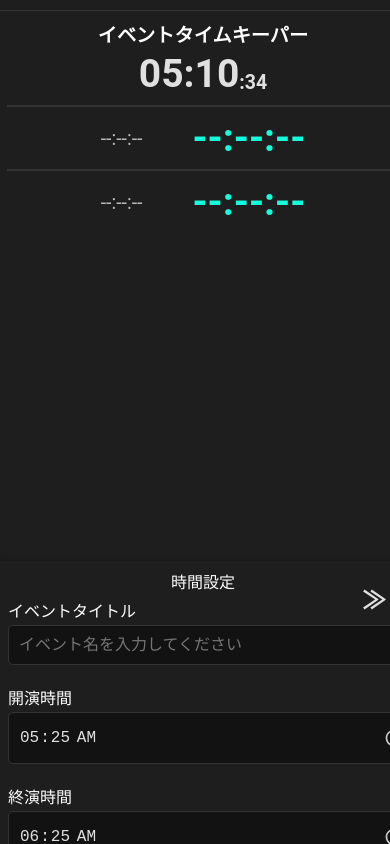
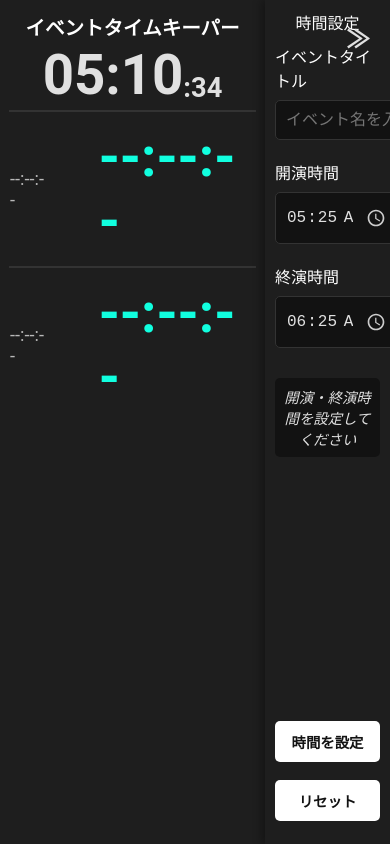
Before and after one commit to Dolphiiiin/ume-timer, a plain HTML site: page index.html in a window 390 px wide. Drawn offline with Linux system fonts and the light colour scheme.

Commit message:
fix font size

```diff
--- a/index.html
+++ b/index.html
@@ -83,36 +83,11 @@
             overflow: hidden;
         }
 
-        .current-time {
-            font-size: clamp(2rem, 8vw, 6rem);
-            font-weight: bold;
-            margin: 10px 0;
-            color: var(--text-color);
-            position: relative;
-            display: inline-block;
-        }
 
         .seconds {
             font-size: 0.5em;
             display: inline-block;
             transform: translateY(8%);
-        }
-
-        .countdown {
-            font-size: clamp(2rem, 8vw, 6rem);
-            font-weight: bold;
-            color: var(--secondary-color);
-            margin: 10px 0;
-            padding-left: 50px;
-            position: relative;
-            display: inline-block;
-        }
-
-        .target-time {
-            font-size: clamp(1rem, 4vw, 2.5rem);
-            color: var(--text-color);
-            opacity: 0.8;
-            margin: 5px 0;
         }
 
         .countdown.warning {
@@ -242,148 +217,91 @@
         hr {
             width: 100%;
             border: 1px solid var(--border-color);
-            margin: 10px 0;
+            margin: 3px 0;
         }
 
-        /* レスポンシブデザインの改善 */
-        @media (max-width: 1024px) {
         .current-time {
-                font-size: clamp(2rem, 14vw, 5rem);
+    font-size: clamp(3rem, 24vw, 9rem);
+    font-weight: bold;
+    margin: 0 0;
+    color: var(--text-color);
+    position: relative;
+    display: inline-block;
 }
 
 .countdown {
-                font-size: clamp(2rem, 14vw, 5rem);
+    font-size: clamp(3rem, 24vw, 9rem);
+    font-weight: bold;
+    color: var(--secondary-color);
+    margin: 10px 0;
+    padding-left: 50px;
+    position: relative;
+    display: inline-block;
 }
 
 .target-time {
-                font-size: clamp(1rem, 7vw, 2rem);
+    font-size: clamp(1.67rem, 9.33vw, 4rem);
+    color: var(--text-color);
+    opacity: 0.8;
+    margin: 5px 0;
+}
+
+/* レスポンシブ時は元のバランスを維持する */
+@media (max-width: 1024px) {
+    .current-time,
+    .countdown {
+        font-size: clamp(1.33rem, 6.67vw, 2.67rem);
+    }
+
+    .target-time {
+        font-size: clamp(2rem, 10vw, 4rem);
     }
 }
 
 @media (max-width: 768px) {
-            .main-container {
-                flex-direction: column;
-            }
-
-            .time-display, .settings-panel {
-                width: 100%;
-            }
-
-            .time-display {
-                flex: 2;
-                padding: 8px;
-            }
-
-            .settings-panel {
-                flex: 1;
-                min-height: auto;
-                height: auto;
-            }
-
-            .current-time {
-                font-size: clamp(1.8rem, 12vw, 4rem);
-                margin: 5px 0;
-            }
-
+    .current-time,
     .countdown {
-                font-size: clamp(1.8rem, 12vw, 4rem);
-                margin: 5px 0;
+        font-size: clamp(2rem, 16vw, 5rem);
     }
 
     .target-time {
-                font-size: clamp(0.9rem, 6vw, 1.8rem);
-                margin: 3px 0;
-            }
-
-            hr {
-                margin: 5px 0;
+        font-size: clamp(1rem, 5.33vw, 2rem);
     }
 }
 
 @media (max-width: 480px) {
-            .header-container {
-                padding: 5px;
-            }
-
-            .editable-header {
-                font-size: 1.2rem;
-                padding: 3px;
-            }
-
-            .current-time {
-                font-size: clamp(1.5rem, 10vw, 3rem);
-                margin: 3px 0;
-            }
-
+    .current-time,
     .countdown {
-                font-size: clamp(1.5rem, 10vw, 3rem);
-                margin: 3px 0;
+        font-size: clamp(1.8rem, 14vw, 4rem);
     }
 
     .target-time {
-                font-size: clamp(0.8rem, 5vw, 1.5rem);
-                margin: 2px 0;
-            }
-
-            .settings-panel {
-                padding: 8px;
-            }
-
-            .settings-title {
-                margin-bottom: 5px;
-            }
-
-            label {
-                margin-bottom: 3px;
-            }
-
-            .status {
-                padding: 5px;
-                margin: 5px 0;
-                font-size: 0.8rem;
-            }
-
-            button {
-                padding: 8px;
-                margin-bottom: 5px;
-            }
-
-            .button-group {
-                gap: 5px;
+        font-size: clamp(0.8rem, 4.67vw, 1.67rem);
     }
 }
 
-        /* 特に小さい画面やランドスケープモードに対応 */
 @media (max-height: 500px) {
-            .current-time, .countdown {
-                font-size: clamp(1.2rem, 8vw, 2.5rem);
-                margin: 2px 0;
+    .current-time,
+    .countdown {
+        font-size: clamp(0.67rem, 4vw, 1.33rem);
     }
 
     .target-time {
-                font-size: clamp(0.7rem, 4vw, 1.2rem);
-                margin: 1px 0;
-            }
-
-            hr {
-                margin: 3px 0;
-            }
-
-            .time-display {
-                padding: 5px;
+        font-size: clamp(1rem, 6vw, 2rem);
     }
 }
 
-        /* タブレットのランドスケープモード用 */
 @media (min-width: 768px) and (max-height: 768px) {
-            .current-time, .countdown {
-                font-size: clamp(1.5rem, 10vw, 3.5rem);
+    .current-time,
+    .countdown {
+        font-size: clamp(2rem, 16vw, 4rem);
     }
 
     .target-time {
-                font-size: clamp(0.9rem, 5vw, 1.8rem);
+        font-size: clamp(1rem, 5.33vw, 2rem);
     }
 }
+
 
         .countdown-area {
             display: flex;
@@ -393,9 +311,6 @@
     </style>
 </head>
 <body>    <div class="container">
-        <div class="header-container">
-
-        </div>
         <div class="main-container">
             <div class="time-display">
                 <input type="text" class="editable-header" id="headerText" placeholder="イベント名を入力してください" value="イベントタイムキーパー">
```
Lines whose indentation alone changed are shown as unchanged.
